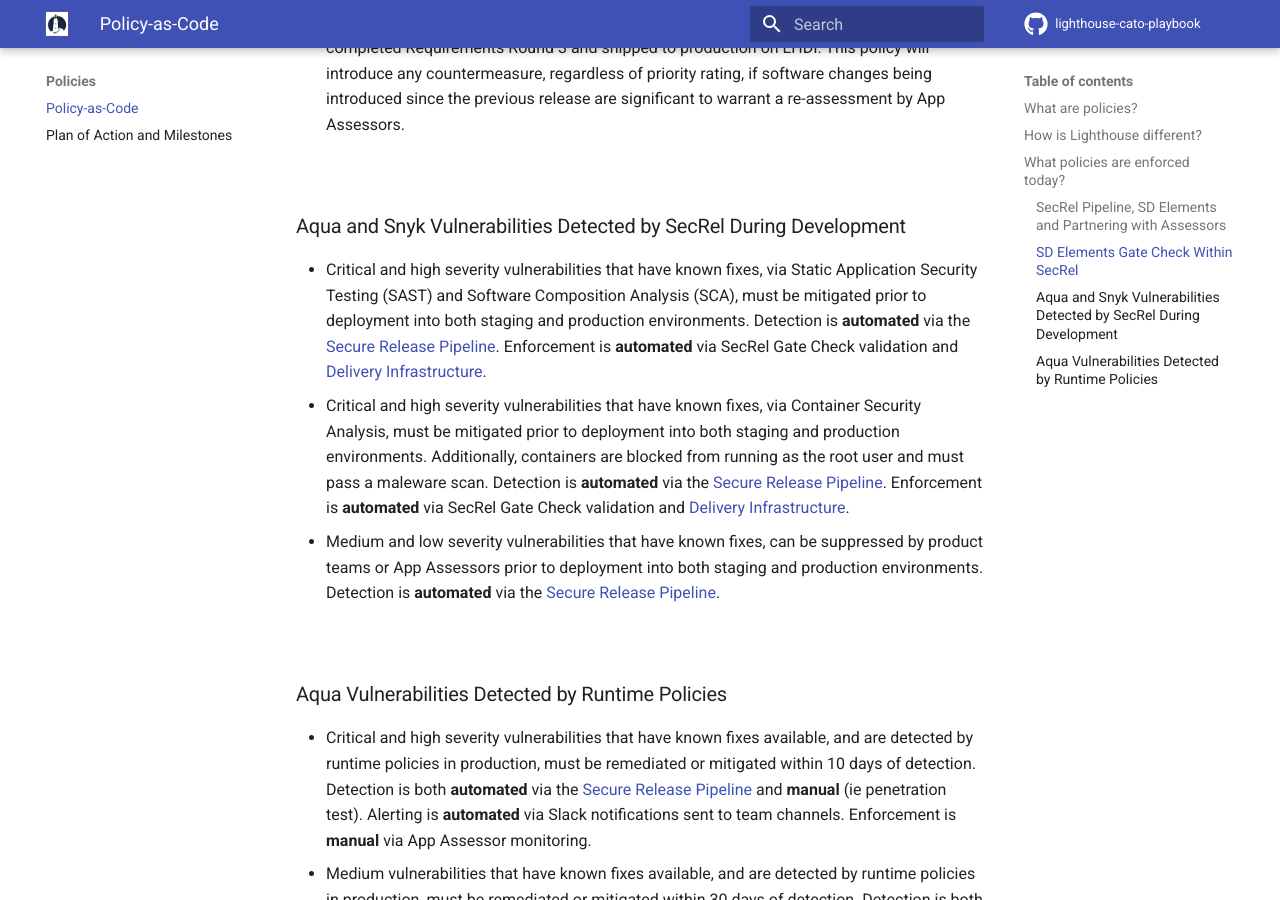
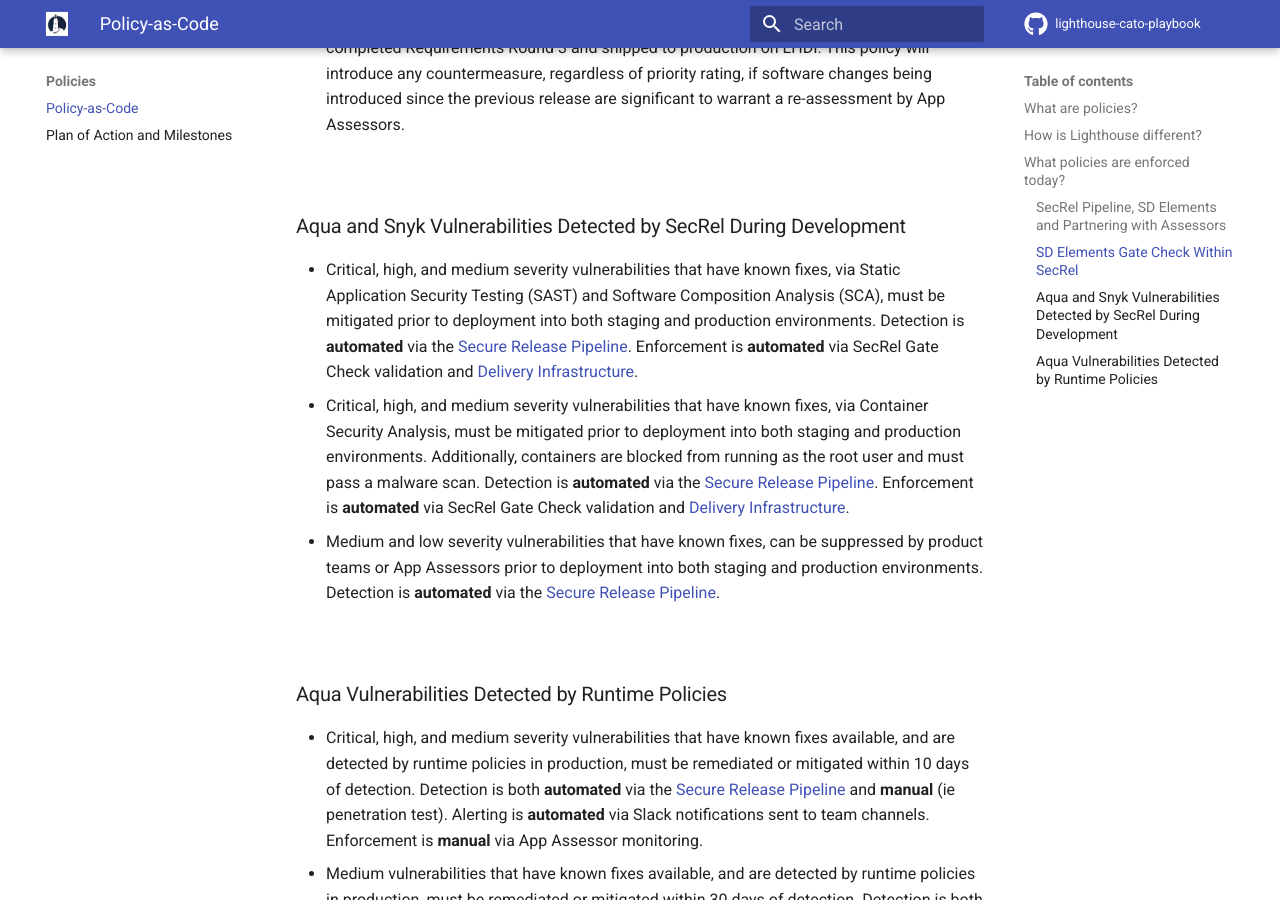
Before and after one commit to rise8-us/cato-playbook, an MkDocs documentation site: the page built from docs/policy.md, in a window 1280 px wide and 900 px high, scrolled down 2042 px. Built offline with MkDocs 1.6.1 and Material for MkDocs 9.7.7, drawn with Linux system fonts in a browser that asks for light colours; comment, search, counter and statistics services are not loaded.

Commit message:
Update policy.md

```diff
--- a/docs/policy.md
+++ b/docs/policy.md
@@ -34,13 +34,13 @@ The following Risk Policies help teams prioritize SDE countermeasures as a means
 <br/>
 
 ### Aqua and Snyk Vulnerabilities Detected by SecRel During Development
-- Critical and high severity vulnerabilities that have known fixes, via Static Application Security Testing (SAST) and Software Composition Analysis (SCA), must be mitigated prior to deployment into both staging and production environments. Detection is **automated** via the [Secure Release Pipeline](https://department-of-veterans-affairs.github.io/lighthouse-tornado). Enforcement is **automated** via SecRel Gate Check validation and [Delivery Infrastructure](https://department-of-veterans-affairs.github.io/lighthouse-di-documentation/).
-- Critical and high severity vulnerabilities that have known fixes, via Container Security Analysis, must be mitigated prior to deployment into both staging and production environments. Additionally, containers are blocked from running as the root user and must pass a maleware scan. Detection is **automated** via the [Secure Release Pipeline](https://department-of-veterans-affairs.github.io/lighthouse-tornado/). Enforcement is **automated** via SecRel Gate Check validation and [Delivery Infrastructure](https://department-of-veterans-affairs.github.io/lighthouse-di-documentation/).
+- Critical, high, and medium severity vulnerabilities that have known fixes, via Static Application Security Testing (SAST) and Software Composition Analysis (SCA), must be mitigated prior to deployment into both staging and production environments. Detection is **automated** via the [Secure Release Pipeline](https://department-of-veterans-affairs.github.io/lighthouse-tornado). Enforcement is **automated** via SecRel Gate Check validation and [Delivery Infrastructure](https://department-of-veterans-affairs.github.io/lighthouse-di-documentation/).
+- Critical, high, and medium severity vulnerabilities that have known fixes, via Container Security Analysis, must be mitigated prior to deployment into both staging and production environments. Additionally, containers are blocked from running as the root user and must pass a malware scan. Detection is **automated** via the [Secure Release Pipeline](https://department-of-veterans-affairs.github.io/lighthouse-tornado/). Enforcement is **automated** via SecRel Gate Check validation and [Delivery Infrastructure](https://department-of-veterans-affairs.github.io/lighthouse-di-documentation/).
 - Medium and low severity vulnerabilities that have known fixes, can be suppressed by product teams or App Assessors prior to deployment into both staging and production environments. Detection is **automated** via the [Secure Release Pipeline](https://department-of-veterans-affairs.github.io/lighthouse-tornado/).
 
 <br/>
 
 ### Aqua Vulnerabilities Detected by Runtime Policies
-- Critical and high severity vulnerabilities that have known fixes available, and are detected by runtime policies in production, must be remediated or mitigated within 10 days of detection. Detection is both **automated** via the [Secure Release Pipeline](https://department-of-veterans-affairs.github.io/lighthouse-tornado/) and **manual** (ie penetration test). Alerting is **automated** via Slack notifications sent to team channels. Enforcement is **manual** via App Assessor monitoring.
+- Critical, high, and medium severity vulnerabilities that have known fixes available, and are detected by runtime policies in production, must be remediated or mitigated within 10 days of detection. Detection is both **automated** via the [Secure Release Pipeline](https://department-of-veterans-affairs.github.io/lighthouse-tornado/) and **manual** (ie penetration test). Alerting is **automated** via Slack notifications sent to team channels. Enforcement is **manual** via App Assessor monitoring.
 - Medium vulnerabilities that have known fixes available, and are detected by runtime policies in production, must be remediated or mitigated within 30 days of detection. Detection is both **automated** via the  [Secure Release Pipeline](https://department-of-veterans-affairs.github.io/lighthouse-tornado/) and **manual** (ie penetration test). Alerting is **automated** via Slack notifications sent to team channels. Enforcement is **manual** via App Assessor monitoring.
 - Low vulnerabilities that have known fixes, and are detected by runtime policies in production, are remediated or mitigated at the discretion of the Application Assessor. Detection is both **automated** via the [Secure Release Pipeline](https://department-of-veterans-affairs.github.io/lighthouse-tornado/) and **manual** (ie penetration test). Enforcement is **manual** via App Assessor monitoring.
```
